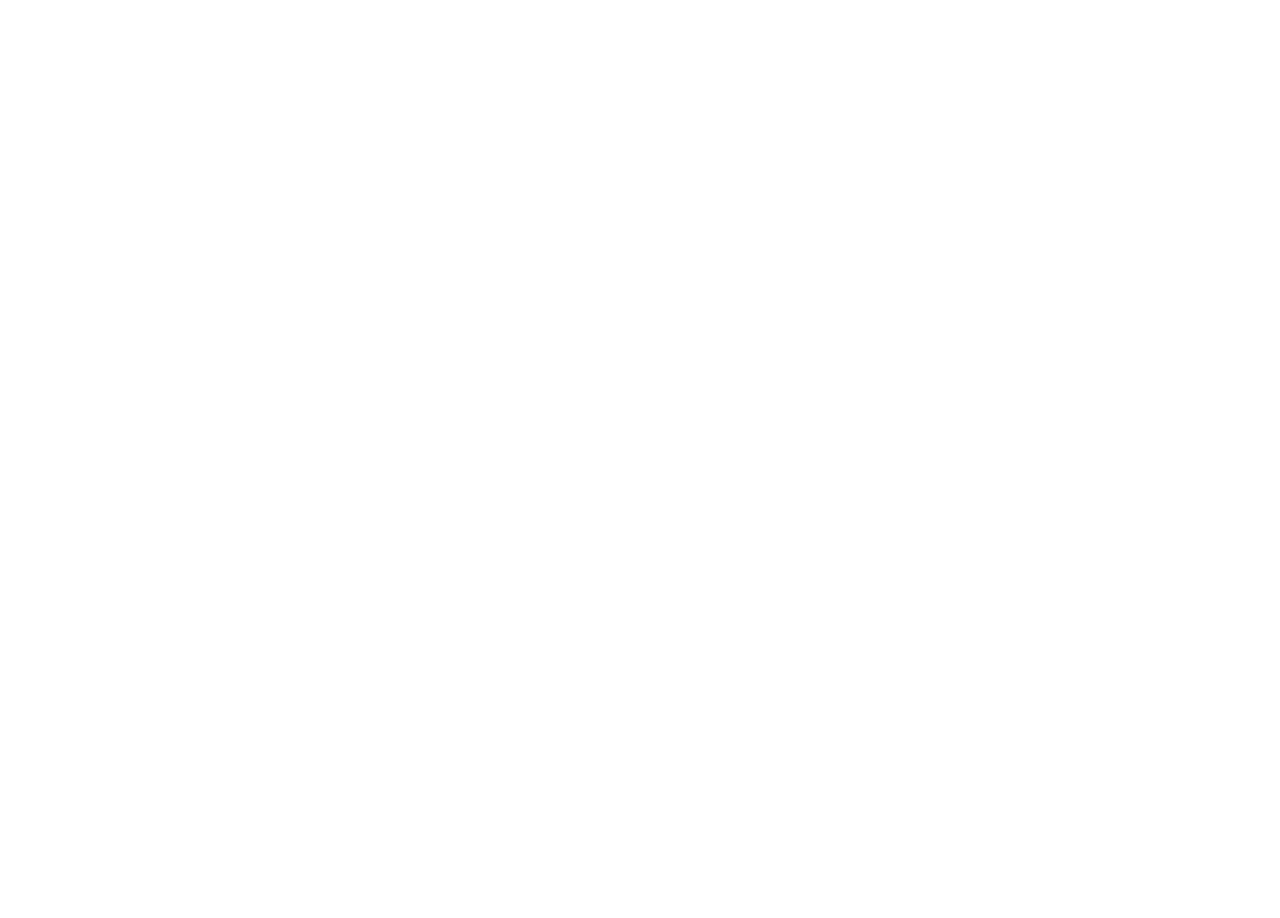
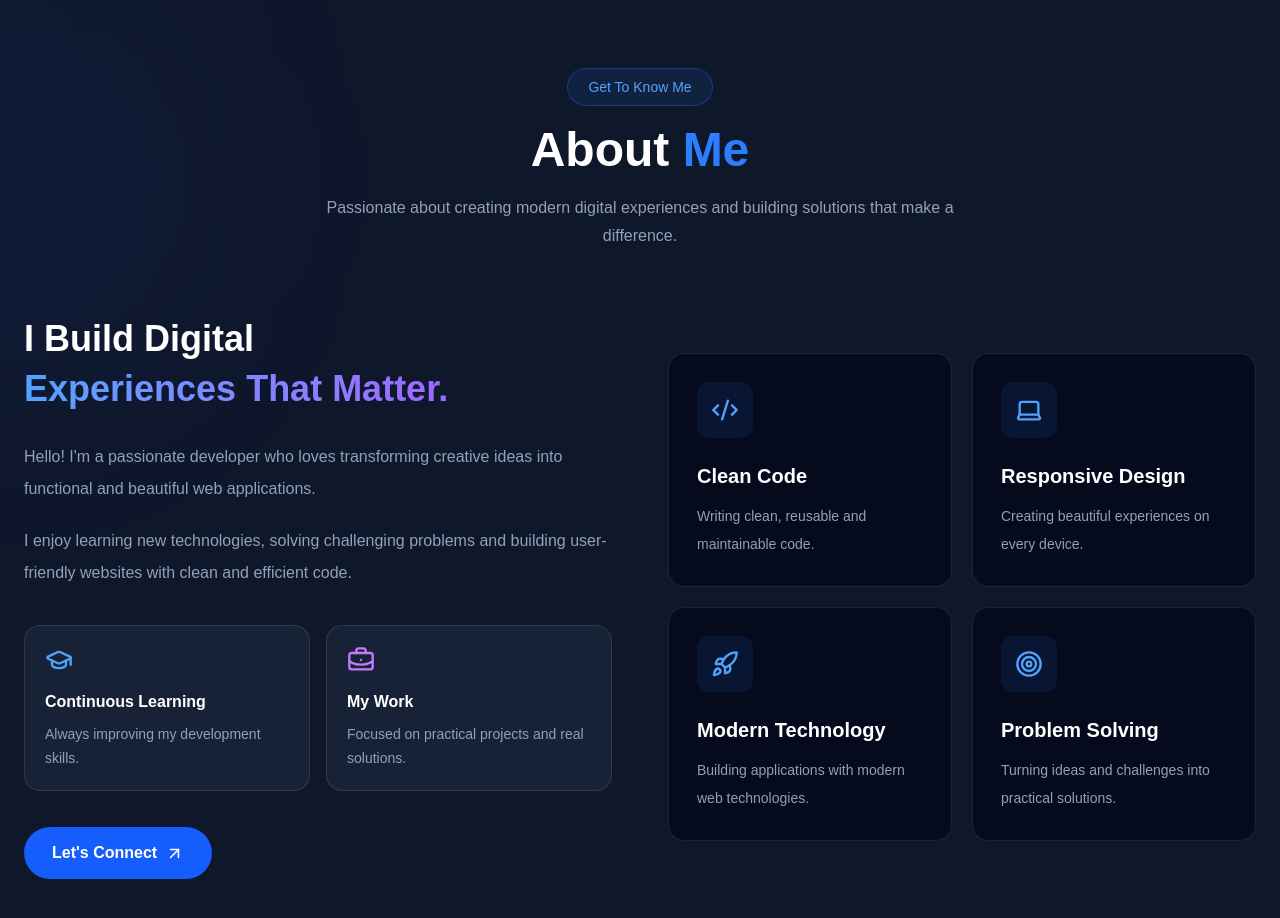
Before and after one commit to Nipa26/developer_portfolio, a React (Vite) app: page / in a window 1280 px wide. Shown: the part 860-1778 px from the top of the page. Before the commit the page ends 800 px from the top, so only its background shows below. Built offline with nearby package versions, Linux system fonts and the light colour scheme.

Commit message:
Add About Me section

```diff
--- a/src/App.jsx
+++ b/src/App.jsx
@@ -1,3 +1,4 @@
+import About from './components/About';
 import Hero from './components/Hero';
 import Navbar from './components/Navbar';
 
@@ -6,6 +7,7 @@ function App() {
         <div className="min-h-screen bg-slate-950">
             <Navbar />
             <Hero />
+            <About />
         </div>
     );
 }
--- /dev/null
+++ b/src/components/About.jsx
@@ -0,0 +1,122 @@
+import { ArrowUpRight, BriefcaseBusiness, Code2, GraduationCap, Laptop, Rocket, Target } from 'lucide-react';
+
+const highlights = [
+    {
+        icon: Code2,
+        title: 'Clean Code',
+        description: 'Writing clean, reusable and maintainable code.',
+    },
+    {
+        icon: Laptop,
+        title: 'Responsive Design',
+        description: 'Creating beautiful experiences on every device.',
+    },
+    {
+        icon: Rocket,
+        title: 'Modern Technology',
+        description: 'Building applications with modern web technologies.',
+    },
+    {
+        icon: Target,
+        title: 'Problem Solving',
+        description: 'Turning ideas and challenges into practical solutions.',
+    },
+];
+
+function About() {
+    return (
+        <section id="about" className="relative overflow-hidden bg-slate-900 px-6 py-24 md:py-32">
+            <div className="pointer-events-none absolute -left-40 top-20 h-80 w-80 rounded-full bg-blue-600/10 blur-[120px]" />
+
+            <div className="relative mx-auto max-w-7xl">
+                {/* Section Heading */}
+                <div className="mb-16 text-center">
+                    <span className="inline-block rounded-full border border-blue-500/30 bg-blue-500/10 px-5 py-2 text-sm font-medium text-blue-400">
+                        Get To Know Me
+                    </span>
+
+                    <h2 className="mt-5 text-4xl font-bold text-white md:text-5xl">
+                        About <span className="text-blue-500">Me</span>
+                    </h2>
+
+                    <p className="mx-auto mt-5 max-w-2xl leading-7 text-slate-400">
+                        Passionate about creating modern digital experiences and building solutions that make a
+                        difference.
+                    </p>
+                </div>
+
+                <div className="grid items-center gap-14 lg:grid-cols-2">
+                    {/* Left Content */}
+                    <div>
+                        <h3 className="text-3xl leading-snug font-bold text-white md:text-4xl">
+                            I Build Digital
+                            <span className="block bg-linear-to-r from-blue-400 to-purple-500 bg-clip-text text-transparent">
+                                Experiences That Matter.
+                            </span>
+                        </h3>
+
+                        <p className="mt-7 leading-8 text-slate-400">
+                            Hello! I'm a passionate developer who loves transforming creative ideas into functional and
+                            beautiful web applications.
+                        </p>
+
+                        <p className="mt-5 leading-8 text-slate-400">
+                            I enjoy learning new technologies, solving challenging problems and building user-friendly
+                            websites with clean and efficient code.
+                        </p>
+
+                        <div className="mt-9 grid gap-4 sm:grid-cols-2">
+                            <div className="rounded-2xl border border-white/10 bg-slate-800/70 p-5">
+                                <GraduationCap size={28} className="text-blue-400" />
+                                <h4 className="mt-4 font-semibold text-white">Continuous Learning</h4>
+                                <p className="mt-2 text-sm leading-6 text-slate-400">
+                                    Always improving my development skills.
+                                </p>
+                            </div>
+
+                            <div className="rounded-2xl border border-white/10 bg-slate-800/70 p-5">
+                                <BriefcaseBusiness size={28} className="text-purple-400" />
+                                <h4 className="mt-4 font-semibold text-white">My Work</h4>
+                                <p className="mt-2 text-sm leading-6 text-slate-400">
+                                    Focused on practical projects and real solutions.
+                                </p>
+                            </div>
+                        </div>
+
+                        <a
+                            href="#contact"
+                            className="mt-9 inline-flex items-center gap-2 rounded-full bg-blue-600 px-7 py-3.5 font-semibold text-white transition hover:-translate-y-1 hover:bg-blue-700"
+                        >
+                            Let's Connect
+                            <ArrowUpRight size={19} />
+                        </a>
+                    </div>
+
+                    {/* Right Highlights */}
+                    <div className="grid gap-5 sm:grid-cols-2">
+                        {highlights.map((item) => {
+                            const Icon = item.icon;
+
+                            return (
+                                <div
+                                    key={item.title}
+                                    className="group rounded-2xl border border-white/10 bg-slate-950/70 p-7 transition duration-300 hover:-translate-y-2 hover:border-blue-500/50 hover:shadow-xl hover:shadow-blue-500/5"
+                                >
+                                    <div className="flex h-14 w-14 items-center justify-center rounded-xl bg-blue-500/10 text-blue-400 transition group-hover:bg-blue-600 group-hover:text-white">
+                                        <Icon size={28} />
+                                    </div>
+
+                                    <h4 className="mt-6 text-xl font-semibold text-white">{item.title}</h4>
+
+                                    <p className="mt-3 text-sm leading-7 text-slate-400">{item.description}</p>
+                                </div>
+                            );
+                        })}
+                    </div>
+                </div>
+            </div>
+        </section>
+    );
+}
+
+export default About;
```
Also changed, not shown: src/assets/profile.jpg (added), src/assets/profiles.jpg (added).
